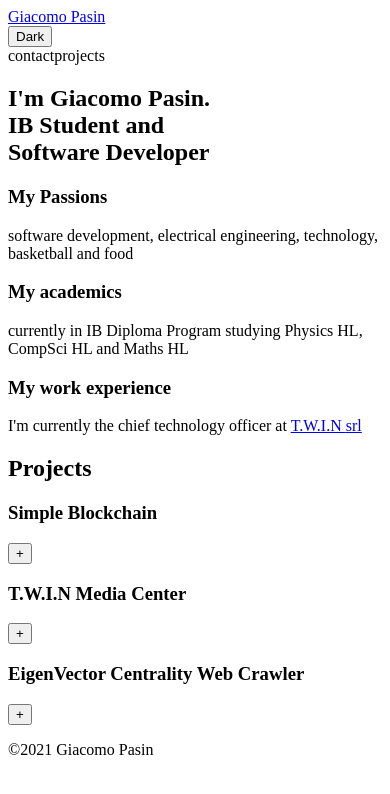
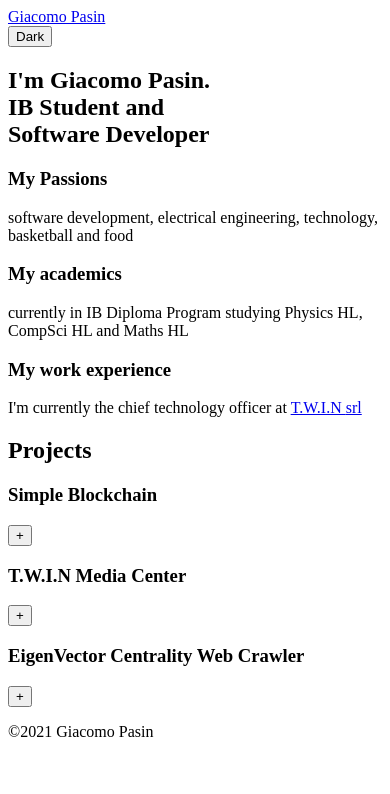
Before and after one commit to jackpeck2004/personal_website, a Next.js app in the folder next/: page / in a window 390 px wide. Shown: the top 794 px of the page. Built offline with nearby package versions, Linux system fonts and the light colour scheme.

Commit message:
Layout: Added Responsive media query for menu

```diff
--- a/next/components/layout.tsx
+++ b/next/components/layout.tsx
@@ -3,6 +3,8 @@ import Footer from './footer';
 import Menu from './menu';
 import Meta from './meta';
 import Topbar from './topbar';
+import { useMediaQuery } from 'react-responsive';
+
 
 interface LayoutProps {
   pageTitle?: string;
@@ -10,10 +12,15 @@ interface LayoutProps {
 }
 
 const Layout: React.FC<LayoutProps> = ({ pageTitle, children }) => {
+
+  const isTabletOrMobile = useMediaQuery({ query: '(max-width: 1390px)' });
+
   return (
     <div className="dark:bg-black dark:text-white">
       <Topbar />
+      {!isTabletOrMobile &&
       <Menu />
+      }
       {pageTitle ? <Meta pageTitle={pageTitle} /> : <Meta />}
       <div className="min-h-screen">
         <main>{children}</main>
--- a/next/components/menu.tsx
+++ b/next/components/menu.tsx
@@ -20,7 +20,8 @@ const Menu: React.FC = () => {
   ];
 
   return (
-    <div className="fixed transform -rotate-90 top-64 -right-16 md:right-0 uppercase flex flex-row-reversed w-48 justify-between">
+    <div
+      className="fixed transform -rotate-90 top-64 -right-16 2xl:right-0 uppercase flex flex-row-reversed w-48 justify-between">
       {links &&
       links.map((link: ScrollLink, idx: number) => (
         <Link
--- a/next/package.json
+++ b/next/package.json
@@ -13,12 +13,14 @@
     "next": "10.0.9",
     "react": "17.0.1",
     "react-dom": "17.0.1",
+    "react-responsive": "^8.2.0",
     "react-scroll": "^1.8.2",
     "react-smooth-marquee": "^1.0.0"
   },
   "devDependencies": {
     "@types/node": "^14.14.35",
     "@types/react": "^17.0.3",
+    "@types/react-responsive": "^8.0.2",
     "autoprefixer": "^10.2.5",
     "postcss": "^8.2.8",
     "prettier": "^2.2.1",
```
Also changed, not shown: 1 other file (tests, documents, lock files or other folders). Lines whose indentation alone changed are shown as unchanged.
